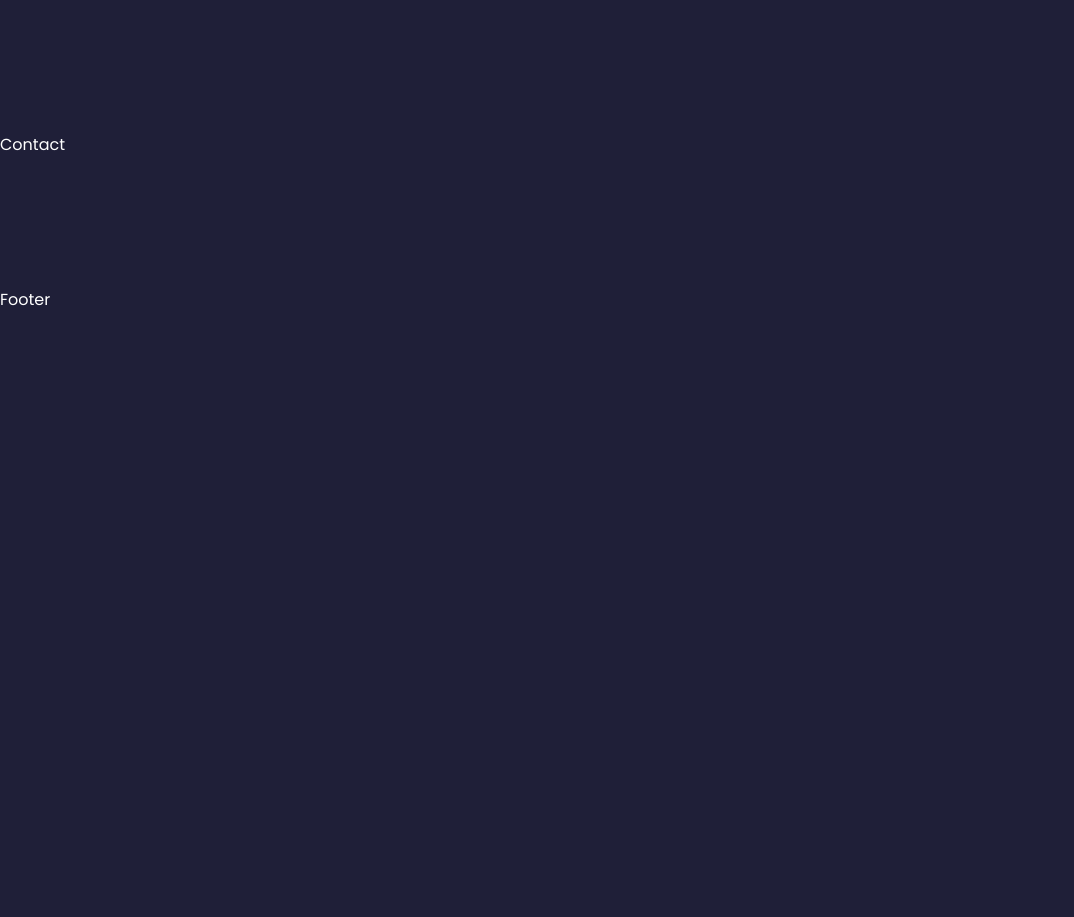
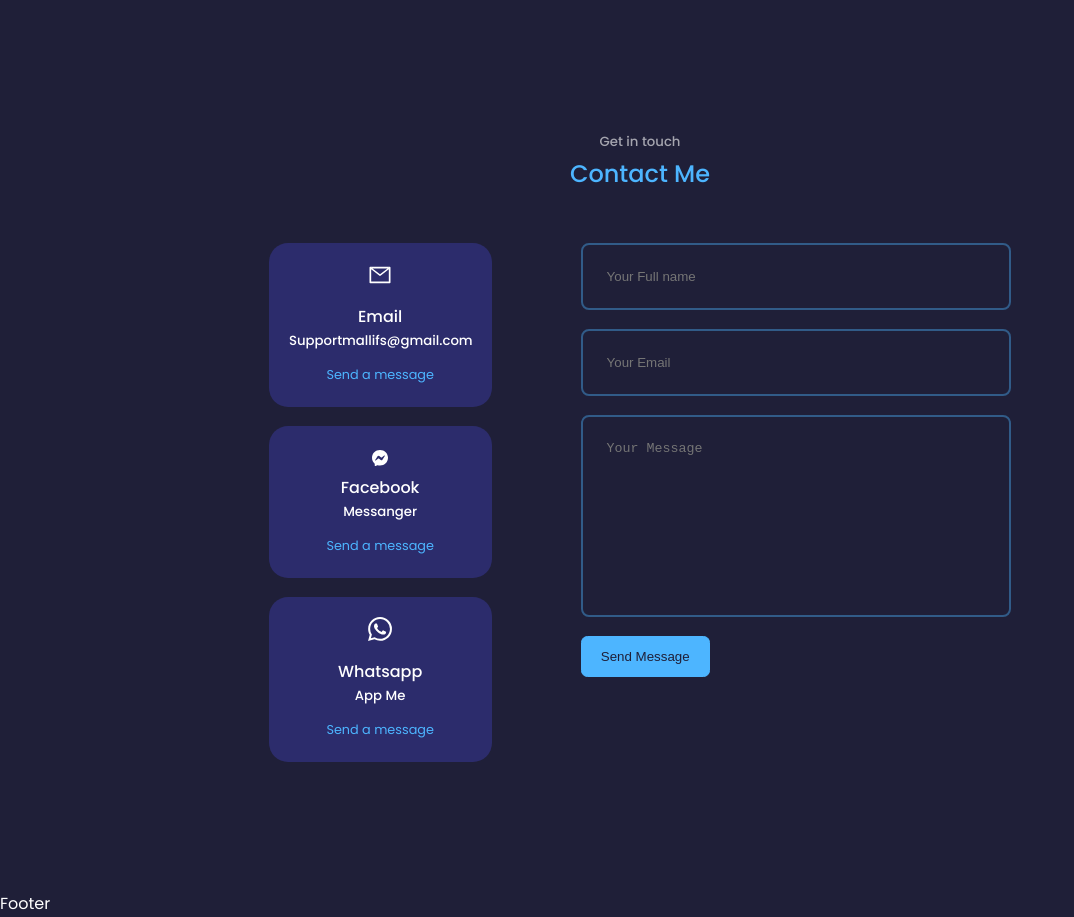
Before and after one commit to mallifs/My-Portfolio, a React (Create React App) app: page / in a window 1280 px wide. Shown: the part 2120-3037 px from the top of the page, without its empty margins (0-1074 px from the left). Before the commit the page ends 2434 px from the top, so only its background shows below. Built offline with nearby package versions, Linux system fonts and the light colour scheme.

Commit message:
contact section

```diff
--- a/src/components/contact/Contact.jsx
+++ b/src/components/contact/Contact.jsx
@@ -1,8 +1,63 @@
 import React from 'react'
 import "./contact.css"
+import {AiOutlineMail} from 'react-icons/ai'
+import {BsMessenger} from 'react-icons/bs'
+import {SiWhatsapp} from 'react-icons/si'
+import { useRef } from 'react';
+import emailjs from 'emailjs-com'
+
+
 const Contact = () => {
+  const form = useRef();
+
+  const sendEmail = (e) => {
+    e.preventDefault();
+
+    emailjs.sendForm('service_ojcf22d', 'template_tpmzm3b', form.current, '1GnPFN6kcleLf31Gc')
+    e.target.reset()
+
+  };
   return (
-    <section id='contact'>Contact</section>
+    <section id='contact'>
+      <h5>Get in touch</h5>
+      <h2>Contact Me</h2>
+      <div className="container contact__container">
+        <div className="contact__options">
+            <article className="contact__option">
+              <AiOutlineMail className='contact__option-icon'/>
+              <h4>Email</h4>
+              <h5>Supportmallifs@gmail.com</h5>
+              <a href="mailto:Supportmallifs@gmail.com" target='_blank'>Send a message</a>
+            </article>
+
+            <article className="contact__option">
+              <BsMessenger className='conatact__option-icon'/>
+              <h4>Facebook</h4>
+              <h5>Messanger</h5>
+              <a href="https://m.me/mallifs" target='_blank'>Send a message</a>
+            </article>
+
+
+            <article className="contact__option">
+              <SiWhatsapp className='contact__option-icon'/>
+              <h4>Whatsapp</h4>
+              <h5>App Me</h5>
+              <a href="https://api.whatsapp.com/send?phone+254729692856 " target='_blank'>Send a message</a>
+            </article>
+        </div>
+
+{/* =========END OF CANTACT OPTIONS=========== */}
+
+        <form ref={form} onSubmit={sendEmail}>
+          <input type="text" name='name' placeholder='Your Full name' required />
+          <input type="text" name='email' placeholder='Your Email' required />
+          <textarea name="message" rows="10" placeholder='Your Message' required></textarea>
+          <button className='btn btn-primary'>Send Message</button>
+        </form>
+
+
+      </div>
+    </section>
   )
 }
 
--- a/src/components/contact/contact.css
+++ b/src/components/contact/contact.css
@@ -0,0 +1,80 @@
+.container.contact__container{
+    width: 58%;
+    display: grid;
+    grid-template-columns: 30% 58%;
+    gap: 12%;
+}
+
+.contact__options{
+    display: flex;
+    flex-direction: column;
+    gap: 1.2rem;
+}
+
+.contact__option{
+    background: var(--color-bg-varient);
+    padding: 1.2rem;
+    border-radius:1.2rem ;
+    text-align: center;
+    border: 1px solid transparent;
+    transition: var(--transition);
+}
+
+
+.contact__option:hover{
+    background: transparent;
+    border-color:var(--color-primary-variant) ;
+}
+
+
+.contact__option-icon{
+    font-size: 1.5rem;
+    margin-bottom: 0.5rem;
+}
+
+.contact__option a {
+    margin-top: 0.7rem;
+    display: inline-block;
+    font-size: 0.8rem;
+}
+
+
+
+/* =================== FORM ========================= */
+
+form{
+    display: flex;
+    flex-direction: column;
+    gap: 1.2rem;
+
+}
+
+
+input,textarea{
+    width: 100%;
+    padding: 1.5rem;
+    border-radius: 0.5rem;
+    background: transparent;
+    border: 2px solid var(--color-primary-varient);
+    resize: none;
+    color: var(--color-white);
+}
+
+
+
+/* ===============MEDIA QUERIES (Medium devices)================== */
+@media screen and (max-width: 1024px){
+    .container.contact__container{
+        grid-template-columns: 1fr;
+        gap: 2rem;
+    }
+}
+
+
+
+/* ===============MEDIA QUERIES (SMALL devices)================== */
+@media screen and (max-width: 600px){
+    .container.contact__container{
+        width: var(--container-width-sm);
+    }
+}
```
